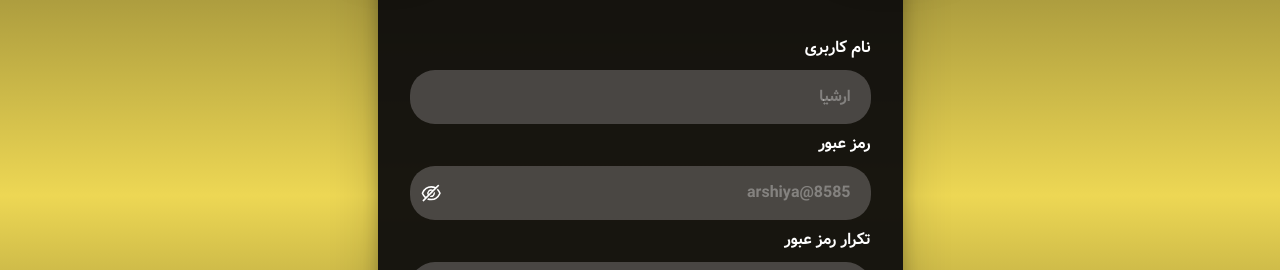
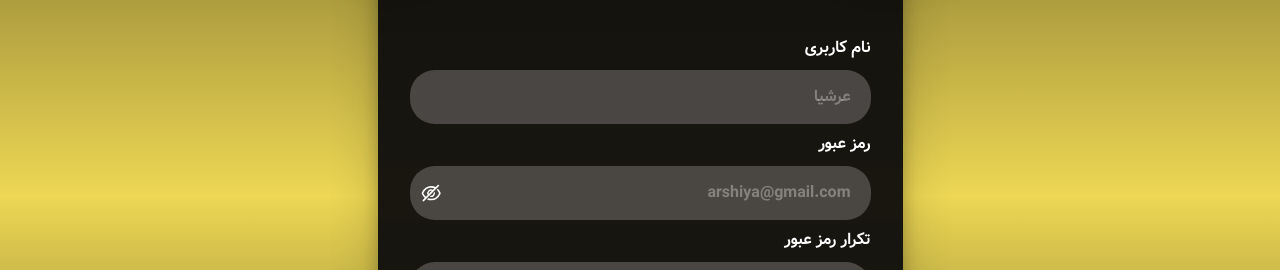
Before and after one commit to arshiya-hallajian/Shine, a React (Create React App) app in the folder frontend/: page /SignUp in a window 1280 px wide. Shown: the part 657-927 px from the top of the page. Built offline with nearby package versions, Linux system fonts and the light colour scheme.

Commit message:
Update Lines

```diff
--- a/frontend/src/App.js
+++ b/frontend/src/App.js
@@ -1,6 +1,6 @@
 
 import './App.css';
-import { useEffect, useState, } from 'react';
+// import { useEffect, useState, } from 'react';
 import { useRoutes } from 'react-router-dom';
 import routes from './routes';
 import Footer from './components/footer/footer';
--- a/frontend/src/components/IndexHeader/Header.jsx
+++ b/frontend/src/components/IndexHeader/Header.jsx
@@ -64,7 +64,7 @@ const Header = () => {
 
         <div class="offcanvas offcanvas-top" tabindex="-1" id="offcanvasTop" aria-labelledby="offcanvasTopLabel">
           <div class="offcanvas-header">
-            <h5 id="offcanvasTopLabel">الماس فروشی آرتا و برادران به جز ارشیا</h5>
+            <h5 id="offcanvasTopLabel">مانند الماس درخشان باش!</h5>
             <AiOutlineClose  class="btn-close-icon" data-bs-dismiss="offcanvas" aria-label="Close"/>
 
           </div>
--- a/frontend/src/pages/Category/Category.jsx
+++ b/frontend/src/pages/Category/Category.jsx
@@ -82,7 +82,7 @@ export default function Category() {
                     <section className="filter-section mt-4">
                         <p className="filter-section-title">فیلتر بر اساس رنگ:</p>
                         <div className='mt-4'>
-                            <p>آبی</p>
+                            <p>طلایی</p>
                             <span className='filter-section-span'>4</span>
                         </div>
                         <div>
@@ -90,7 +90,7 @@ export default function Category() {
                             <span className='filter-section-span'>4</span>
                         </div>
                         <div>
-                            <p>سبز</p>
+                            <p>نوک مدادی</p>
                             <span className='filter-section-span'>4</span>
                         </div>
                         <div>
@@ -131,23 +131,23 @@ export default function Category() {
                     <section className="filter-section mt-4">
                         <p className="filter-section-title">فیلتر بر اساس برند:</p>
                         <div  className='mt-4'>
-                            <p>LG</p>
+                            <p>Rolex</p>
                             <span className='filter-section-span'>2</span>
                         </div>
                         <div>
-                            <p>آیسان</p>
+                            <p>LV</p>
                             <span className='filter-section-span'>3</span>
                         </div>
                         <div>
-                            <p>امرسان</p>
+                            <p>Guess</p>
                             <span className='filter-section-span'>2</span>
                         </div>
                         <div>
-                            <p>ایران شرق</p>
+                            <p>Tiffany</p>
                             <span className='filter-section-span'>2</span>
                         </div>
                         <div>
-                            <p>پارس خزر</p>
+                            <p>Gucci</p>
                             <span className='filter-section-span'>1</span>
                         </div>
                     </section>
--- a/frontend/src/pages/Login/Login.jsx
+++ b/frontend/src/pages/Login/Login.jsx
@@ -57,13 +57,13 @@ const [error,setError]=useState(false)
 							<div className="group">
 								<label className="label">نام کاربری</label>
 
-								<Field name="name" placeholder='ارشیا'  type="text"  />
+								<Field name="name" placeholder='عرشیا'  type="text"  />
 
 								{errors.name && touched.name && errors.name}
 							</div>
 							<div className="group">
 								<label className="label">رمز عبور</label>
-								<Field name="pass" placeholder='arshiya@8585'  type={!showPassword?"password":"text"} />
+								<Field name="pass" placeholder='arshiya@gmail.com '  type={!showPassword?"password":"text"} />
 								{errors.pass && touched.pass && errors.pass}
 								{!showPassword ?(
 										<AiOutlineEyeInvisible  onClick={passIconHandler}   className='pass-icon'/>
--- a/frontend/src/pages/SignUp/SignUp.jsx
+++ b/frontend/src/pages/SignUp/SignUp.jsx
@@ -68,12 +68,12 @@ export default function SignUp() {
                     <main >
                         <div className="group">
                             <label className="label">نام کاربری</label>
-                            <Field placeholder='ارشیا' name="name" type="text" />
+                            <Field placeholder='عرشیا' name="name" type="text" />
 
                         </div>
                         <div className="group">
                             <label className="label">رمز عبور</label>
-                            <Field placeholder='arshiya@8585' name="pass" type={!showPassword ? "password" : "text"} />
+                            <Field placeholder='arshiya@gmail.com' name="pass" type={!showPassword ? "password" : "text"} />
                             {!showPassword ? (
                                 <AiOutlineEyeInvisible onClick={passIconHandler} className='pass-icon' />
 
@@ -83,7 +83,7 @@ export default function SignUp() {
                         </div>
                         <div className="group">
                             <label className="label">تکرار رمز عبور</label>
-                            <Field placeholder='arshiya@8585' name="repeatPass" type={!showRepeatPassword ? "password" : "text"} />
+                            <Field placeholder='arshiya@gmail.com' name="repeatPass" type={!showRepeatPassword ? "password" : "text"} />
                             {!showRepeatPassword ? (
                                 <AiOutlineEyeInvisible onClick={repeatPassIconHandler} className='pass-icon' />
 
```
